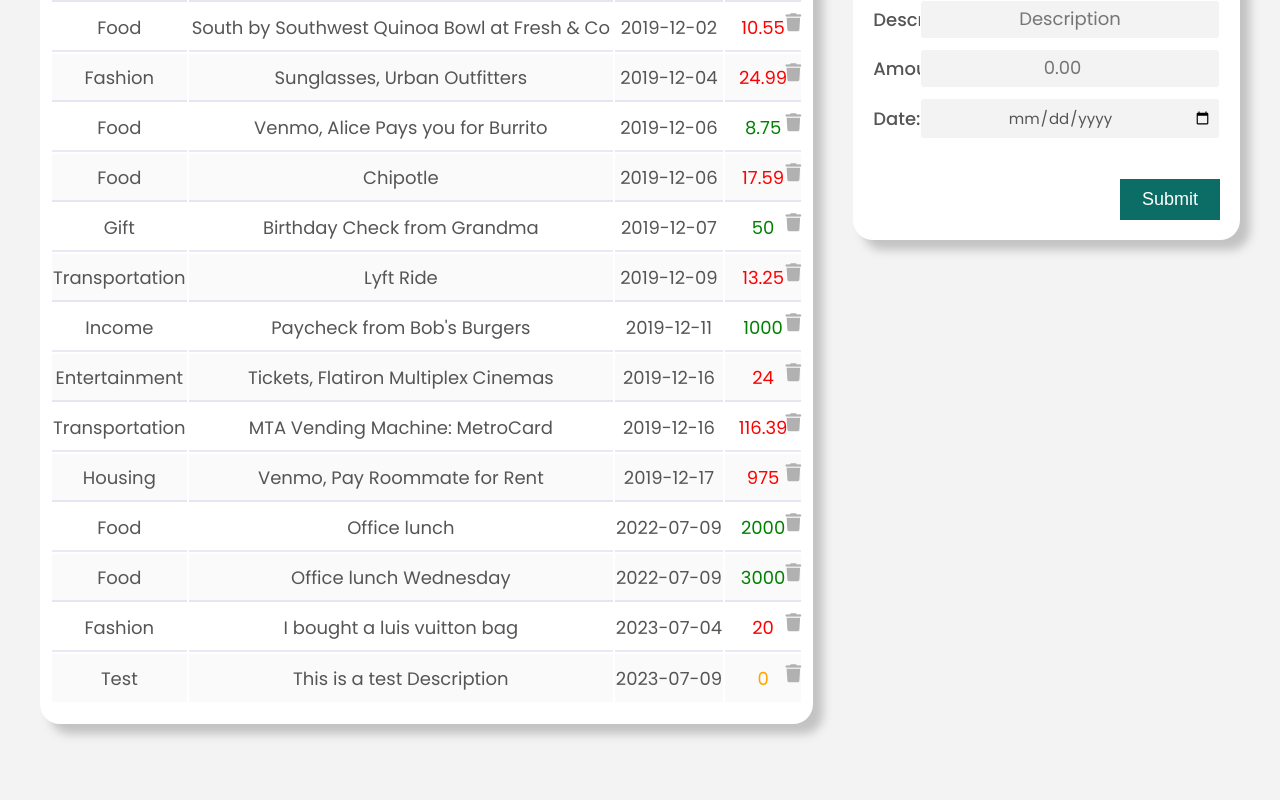
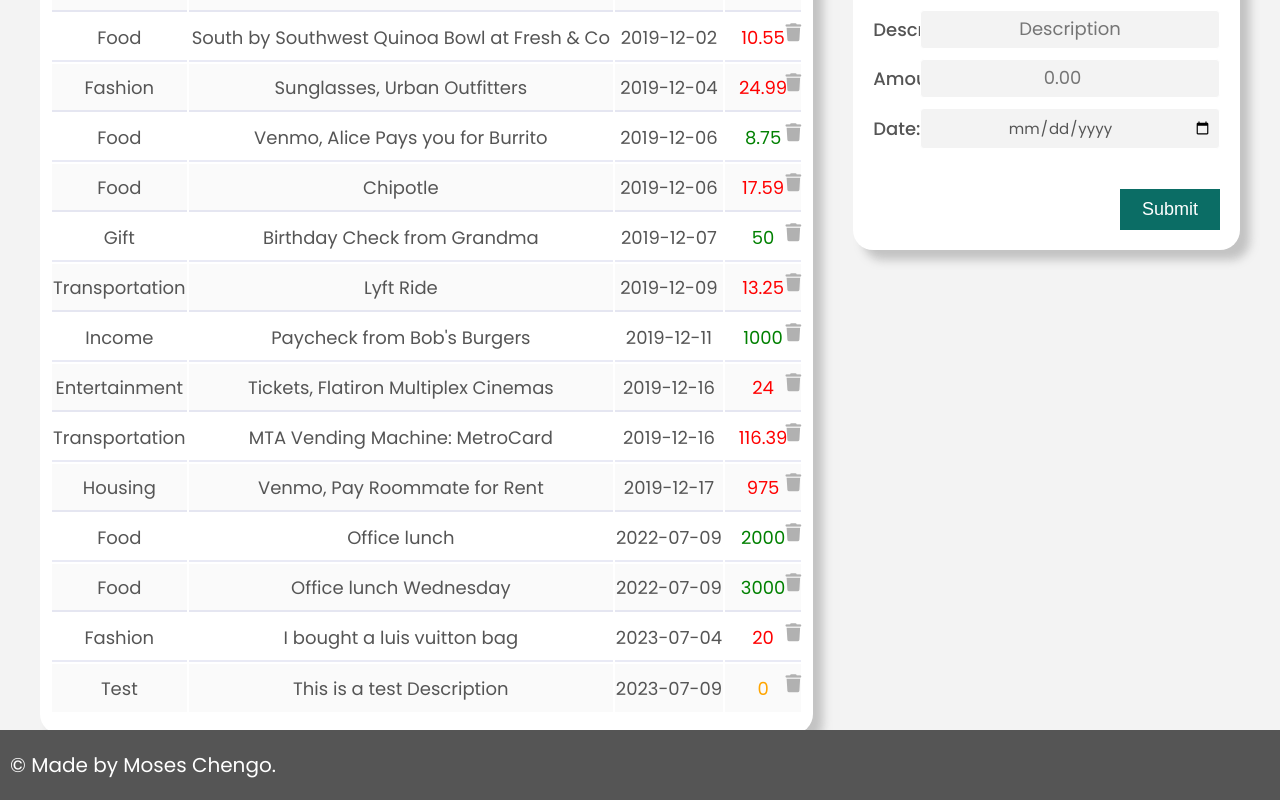
Before and after one commit to moseschengo29/Bank-of-Flatiron, a React (Create React App) app: page / in a window 1280 px wide. Shown: the part 400-1200 px from the top of the page. Before the commit the page ends 1144 px from the top, so only its background shows below. Built offline with nearby package versions, Linux system fonts and the light colour scheme; data requests are answered from the project's data file; the HTML template or start-up script is replaced by a standard one.

Commit message:
Added a footer

```diff
--- a/public/index.html
+++ b/public/index.html
@@ -12,12 +12,13 @@
 
     <link rel="manifest" href="%PUBLIC_URL%/manifest.json" />
 
-    <title>Bank Of Flatiron </title>
+    <title>Bank Of Flatiron</title>
   </head>
   <body>
     <noscript>You need to enable JavaScript to run this app.</noscript>
     <div id="root"></div>
   </body>
+  <footer>&copy; Made by Moses Chengo.</footer>
   <script
     src="https://kit.fontawesome.com/4cef387186.js"
     crossorigin="anonymous"
--- a/src/App.js
+++ b/src/App.js
@@ -1,3 +1,5 @@
+import { useEffect, useState } from "react";
+
 import Header from "./components/Header";
 import Logo from "./components/Logo";
 import Tag from "./components/Tag";
@@ -6,7 +8,6 @@ import AddTransactionForm from "./components/AddTransactionForm";
 import TransactionTable from "./components/TransactionTable";
 import Transactions from "./components/Transactions";
 import Sort from "./components/Sort";
-import { useEffect, useState } from "react";
 
 function App() {
   const [formIsShowing, setFormIsShowing] = useState(true);
--- a/src/components/TransactionTable.jsx
+++ b/src/components/TransactionTable.jsx
@@ -20,7 +20,7 @@ function TransactionTable({ transactions, onDelete }) {
         </thead>
         <tbody>
           {transactions.length === 0
-            ? "No transacations related to your search! Try another one."
+            ? "No transactions related to your search! Try another one."
             : transactions?.map((transaction) => (
                 <tr key={transaction.id}>
                   <td>{transaction.category}</td>
--- a/src/index.css
+++ b/src/index.css
@@ -14,8 +14,8 @@ body {
   font-family: "Poppins", sans-serif;
   color: #555;
   background-color: #f3f3f3;
-  height: 100vh;
-  padding: 2rem;
+  min-height: 100vh;
+  /* padding: 2rem; */
 }
 
 .header {
@@ -23,7 +23,7 @@ body {
   justify-content: space-between;
   align-items: center;
 
-  padding: 1rem 2rem;
+  padding: 2rem 4rem;
 }
 
 .logo {
@@ -210,7 +210,7 @@ table tbody tr:last-child td {
   gap: 4rem;
 
   justify-content: center;
-  padding: 2rem 2rem;
+  padding: 1rem 4rem;
 }
 
 .add-form {
@@ -245,3 +245,14 @@ table tbody tr:last-child td {
 .delete-btn:hover {
   color: red;
 }
+
+footer {
+  padding: 2rem 1rem;
+  width: 100%;
+  font-size: 2rem;
+  background-color: #555;
+  color: white;
+  margin-top: 2rem;
+  position: absolute;
+  bottom: -400px;
+}
```
